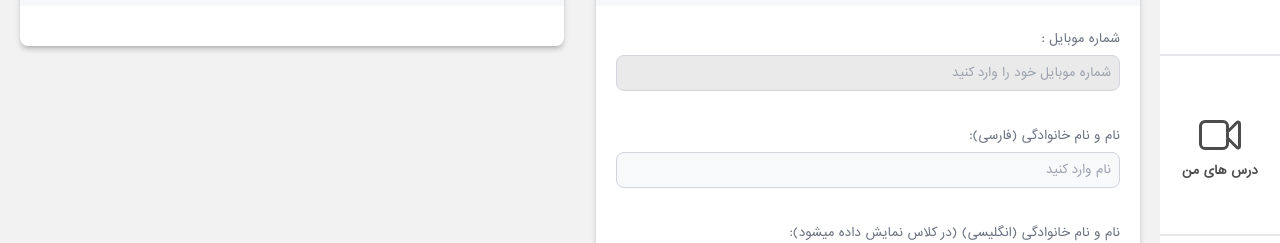
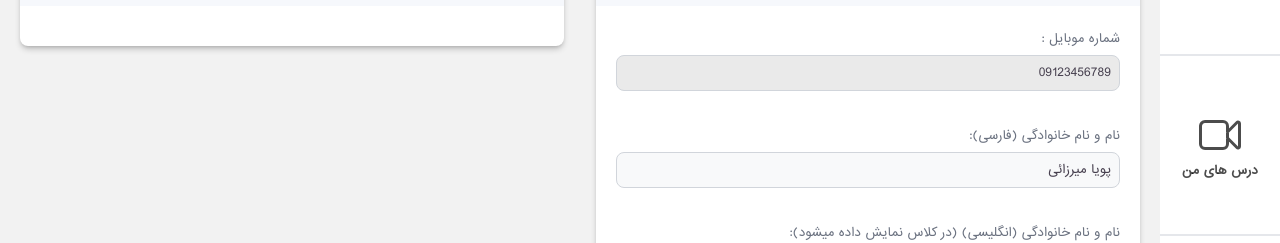
Before and after one commit to pouya-mirzaei/classino, a React (Create React App) app: page /panel/profile in a window 1280 px wide. Shown: the part 206-449 px from the top of the page. Built offline with nearby package versions, Linux system fonts and the light colour scheme.

Commit message:
update: used formik for the edit profile page

```diff
--- a/src/pages/panel/Profile/Profile.js
+++ b/src/pages/panel/Profile/Profile.js
@@ -3,14 +3,30 @@ import PrimaryHeading from '../../../components/panel/PrimaryHeading';
 import PanelDetail from '../../../components/panel/PanelDetail/PanelDetail';
 import './Profile.css';
 import BtnSuccess from '../../../components/panel/Button/BtnSuccess';
+import { useFormik } from 'formik';
 export default function Profile() {
+  const form = useFormik({
+    initialValues: {
+      mobile: '09123456789',
+      name: 'پویا میرزائی',
+      'en-name': '',
+      state: '-1',
+      city: '-1',
+      grade: 'old',
+      gender: '-1',
+    },
+    onSubmit: (data) => {
+      console.log(data);
+    },
+  });
+
   return (
     <section className="p-section">
       <PrimaryHeading>ویرایش پروفایل</PrimaryHeading>
 
       <div className="flex flex-col items-start md:flex-row gap-8 w-full">
         <PanelDetail headerTitle="تغییر مشخصات کاربری" className="basis-1/2 w-full">
-          <form className="space-y-8">
+          <form className="space-y-8" onSubmit={form.handleSubmit}>
             <div>
               <label htmlFor="mobile" className="text-xs text-gray-500 mb-2 inline-block">
                 شماره موبایل :
@@ -20,6 +36,9 @@ export default function Profile() {
                 className="form-control"
                 placeholder="شماره موبایل خود را وارد کنید"
                 id="mobile"
+                name="mobile"
+                value={form.values.mobile}
+                onChange={form.handleChange}
                 autoComplete="off"
                 disabled
               />
@@ -28,7 +47,16 @@ export default function Profile() {
               <label htmlFor="name" className="text-xs text-gray-500 mb-2 inline-block">
                 نام و نام خانوادگی (فارسی):
               </label>
-              <input type="text" className="form-control" placeholder="نام وارد کنید" id="name" autoComplete="off" />
+              <input
+                type="text"
+                className="form-control"
+                placeholder="نام وارد کنید"
+                id="name"
+                autoComplete="off"
+                name="name"
+                value={form.values.name}
+                onChange={form.handleChange}
+              />
             </div>
             <div>
               <label htmlFor="en-name" className="text-xs text-gray-500 mb-2 inline-block">
@@ -40,13 +68,16 @@ export default function Profile() {
                 placeholder="نام و نام خانوادگی (اینگلیسی) را وارد کنید"
                 id="en-name"
                 autoComplete="off"
+                name="en-name"
+                value={form.values['en-name']}
+                onChange={form.handleChange}
               />
             </div>
             <div>
               <label htmlFor="state" className="text-xs text-gray-500 mb-2 inline-block">
                 استان:
               </label>
-              <select name="state" id="state" className="form-control">
+              <select name="state" id="state" className="form-control" onChange={form.handleChange} value={form.values.state}>
                 <option value="-1">انتخاب استان</option>
                 <option value="tehran">تهران</option>
                 <option value="esfahan">اصفهان</option>
@@ -59,7 +90,7 @@ export default function Profile() {
               <label htmlFor="city" className="text-xs text-gray-500 mb-2 inline-block">
                 شهر:
               </label>
-              <select name="state" id="city" className="form-control">
+              <select name="state" id="city" className="form-control" value={form.values.city} onChange={form.handleChange}>
                 <option value="-1">لطفا استان را انتخاب کنید</option>
               </select>
             </div>
@@ -68,7 +99,7 @@ export default function Profile() {
               <label htmlFor="grade" className="text-xs text-gray-500 mb-2 inline-block">
                 پایه تحصیلی:
               </label>
-              <select name="state" id="grade" className="form-control" value="old">
+              <select name="grade" id="grade" className="form-control" value={form.values.grade} onChange={form.handleChange}>
                 <option value="1">اول</option>
                 <option value="2">دوم</option>
                 <option value="3">سوم</option>
@@ -88,7 +119,7 @@ export default function Profile() {
               <label htmlFor="gender" className="text-xs text-gray-500 mb-2 inline-block">
                 جنسیت:
               </label>
-              <select name="state" id="grade" className="form-control">
+              <select name="gender" id="grade" className="form-control" value={form.values.gender} onChange={form.handleChange}>
                 <option value="-1">انتخاب نشده</option>
                 <option value="boy">پسر</option>
                 <option value="girl">دختر</option>
```
